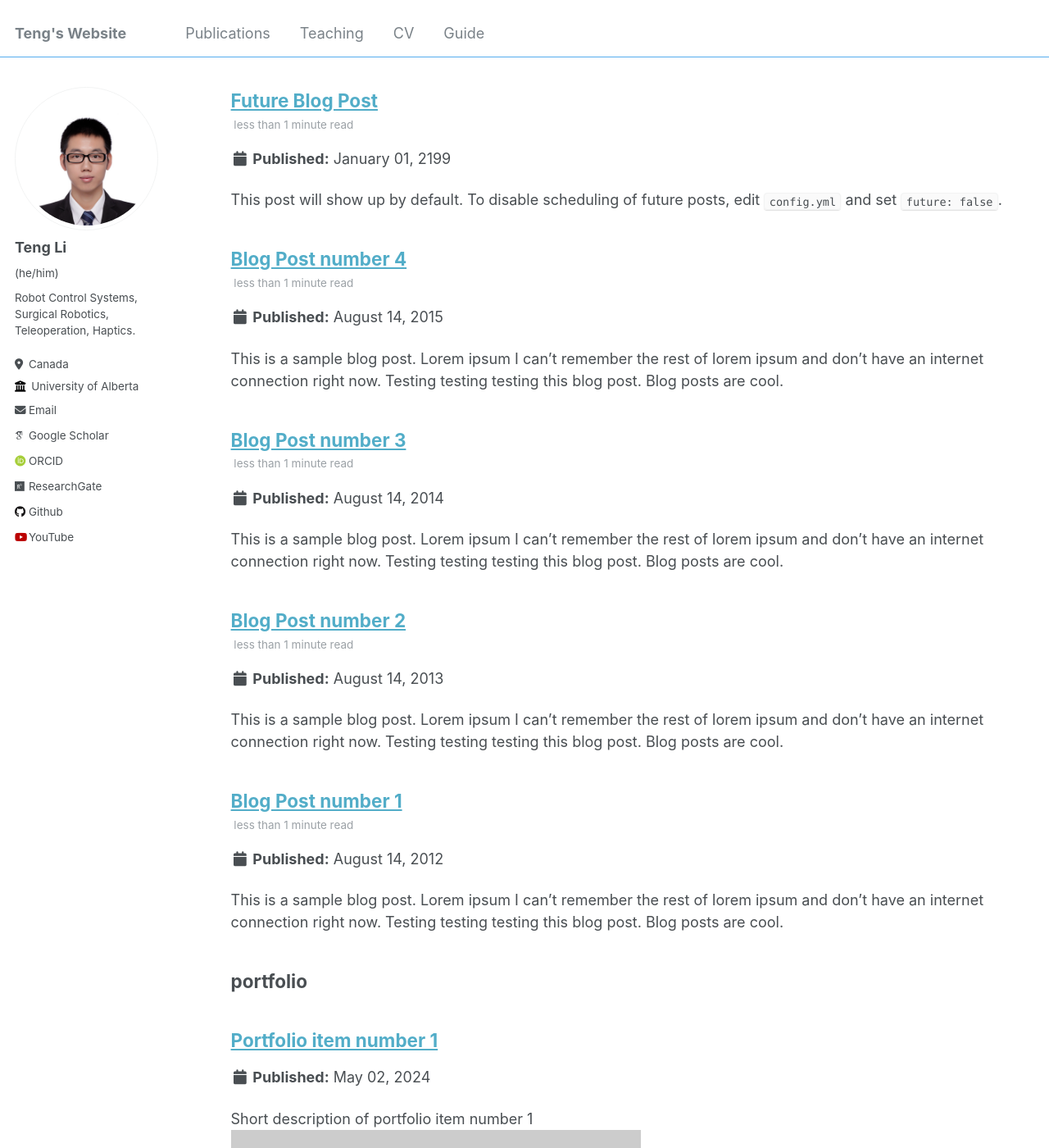
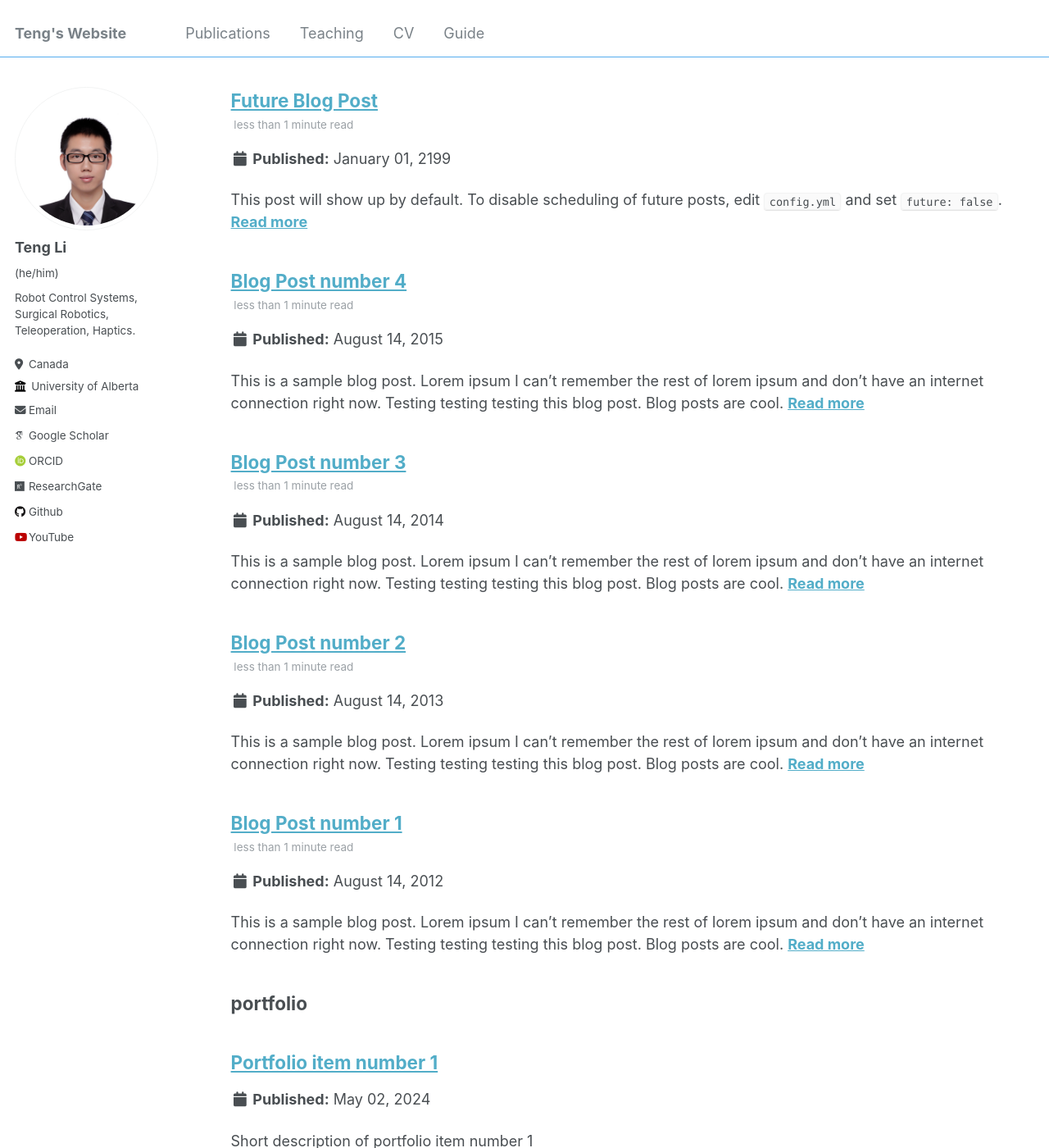
Before and after one commit to teng4/teng4.github.io, a Jekyll site: the page built from _pages/sitemap.md, in a window 1280 px wide and 1400 px high, scrolled down 1654 px. Shown: the whole window at 82% size. Built offline with Jekyll 4.4.1, drawn with Linux system fonts in a browser that asks for light colours; some web fonts are replaced; some of the changed text lies outside the part shown.

Commit message:
Update _config.yml

```diff
--- a/_config.yml
+++ b/_config.yml
@@ -79,7 +79,7 @@
 breadcrumbs              : false # true, false (default)
 words_per_minute         : 160
 future                   : true
-read_more                : "disabled" # if enabled, adds "Read more" links to excerpts
+read_more                : "enabled" #"disabled" # if enabled, adds "Read more" links to excerpts
 talkmap_link             : false #change to true to add link to talkmap on talks page
 comments:
   provider               : # false (default), "disqus", "discourse", "facebook", "google-plus", "staticman", "custom"
```
